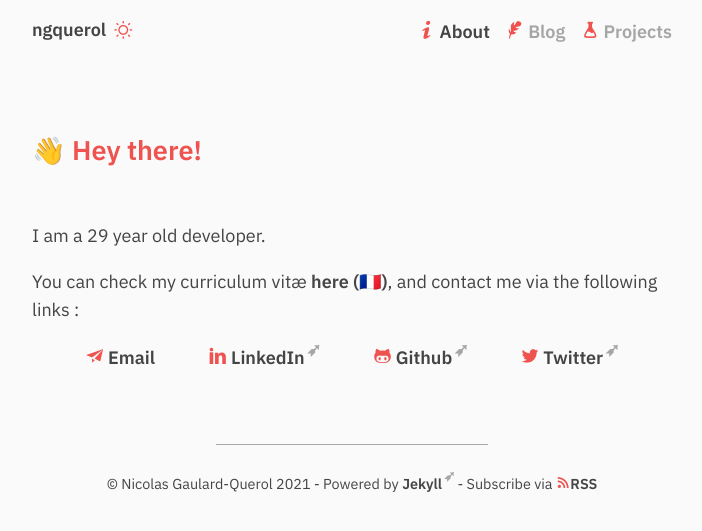
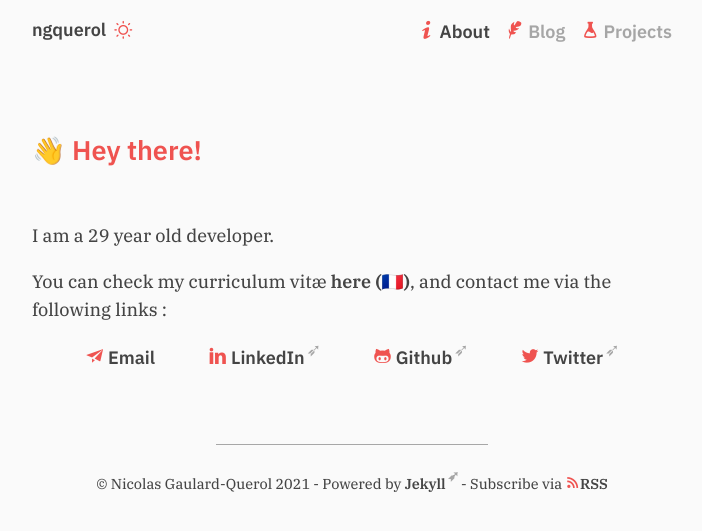
Before and after one commit to ngquerol/ngquerol.github.io, a Jekyll site: the page built from index.md, in a window 1280 px wide. Shown: the top 531 px of the page, without its empty margins (288-990 px from the left). Built offline with Jekyll 4.4.1, drawn with Linux system fonts in a browser that asks for light colours.

Commit message:
use new fonts

```diff
--- /dev/null
+++ b/_includes/fonts.css
@@ -0,0 +1,79 @@
+@font-face {
+  font-family: "IBM Plex Serif";
+  font-style: normal;
+  font-weight: normal;
+  font-display: swap;
+  src: url("/assets/fonts/IBMPlexSerif-Text-Latin1.woff2") format("woff2");
+}
+
+@font-face {
+  font-family: "IBM Plex Serif";
+  font-style: italic;
+  font-weight: normal;
+  font-display: swap;
+  src: url("/assets/fonts/IBMPlexSerif-TextItalic-Latin1.woff2") format("woff2");
+}
+
+@font-face {
+  font-family: "IBM Plex Serif";
+  font-style: normal;
+  font-weight: bold;
+  font-display: swap;
+  src: url("/assets/fonts/IBMPlexSerif-SemiBold-Latin1.woff2") format("woff2");
+}
+
+@font-face {
+  font-family: "IBM Plex Serif";
+  font-style: italic;
+  font-weight: bold;
+  font-display: swap;
+  src: url("/assets/fonts/IBMPlexSerif-SemiBoldItalic-Latin1.woff2") format("woff2");
+}
+
+@font-face {
+  font-family: "IBM Plex Sans";
+  font-style: normal;
+  font-weight: normal;
+  font-display: swap;
+  src: url("/assets/fonts/IBMPlexSans-Regular-Latin1.woff2") format("woff2");
+}
+
+@font-face {
+  font-family: "IBM Plex Sans";
+  font-style: italic;
+  font-weight: normal;
+  font-display: swap;
+  src: url("/assets/fonts/IBMPlexSans-Italic-Latin1.woff2") format("woff2");
+}
+
+@font-face {
+  font-family: "IBM Plex Sans";
+  font-style: normal;
+  font-weight: bold;
+  font-display: swap;
+  src: url("/assets/fonts/IBMPlexSans-SemiBold-Latin1.woff2") format("woff2");
+}
+
+@font-face {
+  font-family: "IBM Plex Sans";
+  font-style: italic;
+  font-weight: bold;
+  font-display: swap;
+  src: url("/assets/fonts/IBMPlexSans-SemiBoldItalic-Latin1.woff2") format("woff2");
+}
+
+@font-face {
+  font-family: "IBM Plex Mono";
+  font-style: normal;
+  font-weight: normal;
+  font-display: swap;
+  src: url("/assets/fonts/IBMPlexMono-Regular-Latin1.woff2") format("woff2");
+}
+
+@font-face {
+  font-family: "IBM Plex Mono";
+  font-style: italic;
+  font-weight: normal;
+  font-display: swap;
+  src: url("/assets/fonts/IBMPlexMono-Italic-Latin1.woff2") format("woff2");
+}
--- /dev/null
+++ b/_includes/icons.css
@@ -0,0 +1,31 @@
+@font-face {
+  font-family: "Icons";
+  src: url("/assets/fonts/Icons.woff2") format("woff2");
+  font-style: normal;
+  font-weight: normal;
+  font-display: block;
+}
+
+[class^="icon-"], [class*=" icon-"] {
+  font-family: "Icons" !important;
+  font-style: normal;
+  font-weight: normal;
+  font-variant: normal;
+  text-transform: none;
+  color: var(--accent-color);
+  -webkit-font-smoothing: antialiased;
+  -moz-osx-font-smoothing: grayscale;
+}
+
+.icon-date:before { content: "\e900"; }
+.icon-blog:before { content: "\e901"; }
+.icon-about:before { content: "\e902"; }
+.icon-projects:before { content: "\e903"; }
+.icon-light:before { content: "\e904"; }
+.icon-dark:before { content: "\e905"; }
+.icon-mail:before { content: "\e90c"; }
+.icon-tag:before { content: "\e906"; }
+.icon-syndication:before { content: "\e907"; }
+.icon-ghub:before { content: "\e908"; }
+.icon-lnkdn:before { content: "\e909"; }
+.icon-twttr:before { content: "\e90a"; }
--- a/_includes/style.css
+++ b/_includes/style.css
@@ -1,14 +1,19 @@
-/* Light & dark themes *******************************************************/
+/* Fonts, light & dark themes *************************************************/
 
 :root {
   {% include light-theme-vars.css %}
   --sans-font-family: "IBM Plex Sans",
                       ui-sans-serif,
                       system-ui, -apple-system, BlinkMacSystemFont,
-                      "Helvetica Neue",
-                      "Segoe UI", Arial,
-                      Roboto,
-                      Oxygen-Sans, Ubuntu, Cantarell,
+                      "Helvetica Neue", Helvetica,
+                      "Arial Nova", "Arial",
+                      "DejaVu Sans", "Liberation Sans",
+                      sans-serif;
+  --serif-font-family: "IBM Plex Serif",
+                      ui-serif,
+                      Georgia, Times,
+                      "Palatino", "Times New Roman",
+                      "DejaVu Serif", "Liberation Serif",
                       sans-serif;
   --monospace-font-family: "IBM Plex Mono",
                            ui-monospace,
@@ -64,6 +69,10 @@ h5, h6 {
   line-height: 1.5rem;
 }
 
+p {
+  font-family: var(--serif-font-family);
+}
+
 pre, code, kbd {
   font: 16px/26px var(--monospace-font-family);
   background-color: var(--code-background-color);
@@ -76,6 +85,7 @@ kbd {
 }
 
 ul, ol {
+  font-family: var(--serif-font-family);
   list-style-type: none;
   margin-left: 0;
   padding-left: 1rem;
@@ -138,6 +148,7 @@ img {
 }
 
 blockquote {
+  font-family: var(--serif-font-family);
   color: var(--text-secondary-color);
   font-style: italic;
   margin: 0 1rem;
@@ -465,84 +476,8 @@ code.highlighter-rouge {
 
 /* Fonts *********************************************************************/
 
-@font-face {
-  font-family: "IBM Plex Sans";
-  font-style: normal;
-  font-weight: normal;
-  font-display: swap;
-  src: url("/assets/fonts/IBMPlexSans-Regular-Latin1.woff2") format("woff2");
-}
-
-@font-face {
-  font-family: "IBM Plex Sans";
-  font-style: italic;
-  font-weight: normal;
-  font-display: swap;
-  src: url("/assets/fonts/IBMPlexSans-Italic-Latin1.woff2") format("woff2");
-}
-
-@font-face {
-  font-family: "IBM Plex Sans";
-  font-style: normal;
-  font-weight: bold;
-  font-display: swap;
-  src: url("/assets/fonts/IBMPlexSans-SemiBold-Latin1.woff2") format("woff2");
-}
-
-@font-face {
-  font-family: "IBM Plex Sans";
-  font-style: italic;
-  font-weight: bold;
-  font-display: swap;
-  src: url("/assets/fonts/IBMPlexSans-SemiBoldItalic-Latin1.woff2") format("woff2");
-}
-
-@font-face {
-  font-family: "IBM Plex Mono";
-  font-style: normal;
-  font-weight: normal;
-  font-display: swap;
-  src: url("/assets/fonts/IBMPlexMono-Regular-Latin1.woff2") format("woff2");
-}
-
-@font-face {
-  font-family: "IBM Plex Mono";
-  font-style: italic;
-  font-weight: normal;
-  font-display: swap;
-  src: url("/assets/fonts/IBMPlexMono-Italic-Latin1.woff2") format("woff2");
-}
+{% include fonts.css %}
 
 /* Icons *********************************************************************/
 
-@font-face {
-  font-family: "Icons";
-  src: url("/assets/fonts/Icons.woff2") format("woff2");
-  font-style: normal;
-  font-weight: normal;
-  font-display: block;
-}
-
-[class^="icon-"], [class*=" icon-"] {
-  font-family: "Icons" !important;
-  font-style: normal;
-  font-weight: normal;
-  font-variant: normal;
-  text-transform: none;
-  color: var(--accent-color);
-  -webkit-font-smoothing: antialiased;
-  -moz-osx-font-smoothing: grayscale;
-}
-
-.icon-date:before { content: "\e900"; }
-.icon-blog:before { content: "\e901"; }
-.icon-about:before { content: "\e902"; }
-.icon-projects:before { content: "\e903"; }
-.icon-light:before { content: "\e904"; }
-.icon-dark:before { content: "\e905"; }
-.icon-mail:before { content: "\e90c"; }
-.icon-tag:before { content: "\e906"; }
-.icon-syndication:before { content: "\e907"; }
-.icon-ghub:before { content: "\e908"; }
-.icon-lnkdn:before { content: "\e909"; }
-.icon-twttr:before { content: "\e90a"; }
+{% include icons.css %}
```
